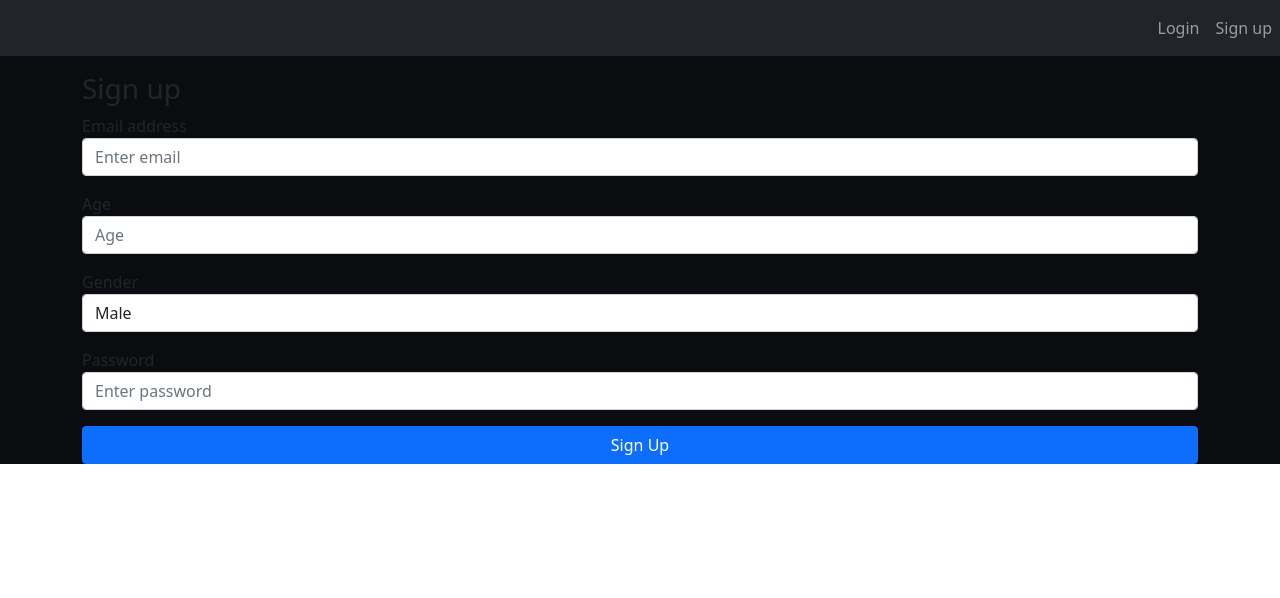
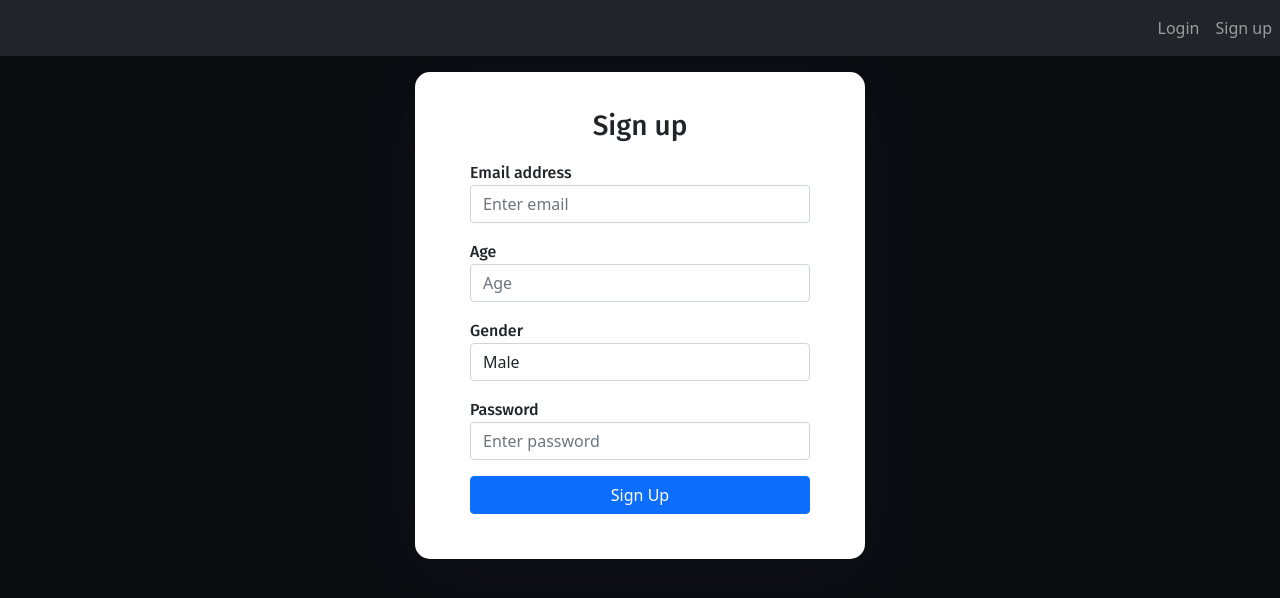
Before and after one commit to rohittuli5/Friendology, a React (Create React App) app in the folder frontend/: page /signup in a window 1280 px wide. Shown: the top 598 px of the page. Built offline with nearby package versions, Linux system fonts and the light colour scheme.

Commit message:
Login page updated

```diff
--- a/frontend/public/index.html
+++ b/frontend/public/index.html
@@ -30,7 +30,7 @@
     -->
     <title>React App</title>
   </head>
-  <body>
+  <body style="background-color:#0B0C10;">
     <noscript>You need to enable JavaScript to run this app.</noscript>
     <div id="root"></div>
     <!--
--- a/frontend/src/App.css
+++ b/frontend/src/App.css
@@ -1,3 +1,4 @@
+
 .App {
   text-align: center;
 }
--- a/frontend/src/App.js
+++ b/frontend/src/App.js
@@ -1,15 +1,16 @@
 import React from "react";
 import logo from "./logo.svg";
 import "./App.css";
-import {Routes,Route,Link} from "react-router-dom"
+import { BrowserRouter as Router, Routes, Route, Link } from 'react-router-dom'
 import AuthService from "./services/auth.service";
 import {useState, useEffect} from 'react';
-// import './quiz.css';
 import Login from "./Components/Login";
 import Signup from "./Components/Signup";
 import Home from "./Components/Home";
 import 'bootstrap/dist/css/bootstrap.min.css'
 import Friends from "./Components/Friends"
+import '../node_modules/bootstrap/dist/css/bootstrap.min.css'
+
 function App() {
   const [currentUser, setCurrentUser] = useState(undefined);
 
@@ -26,8 +27,8 @@
   }
 
 	return (
-    <div style={{backgroundColor:"#0B0C10", width:"100%", height:"100%"}}>
-      <div>
+    <div >
+      <div >
       <nav className="navbar navbar-expand navbar-dark bg-dark">
         <div className="navbar-nav mr-auto">
           {currentUser &&(
@@ -72,7 +73,8 @@
         )}
       </nav>
 
-      <div className="container mt-3">
+      <div className="auth-wrapper container mt-3">
+
         <Routes>
           <Route path="/home" element={<Home />} />
           {/* <Route path="/private" element={<Private />} /> */}
--- a/frontend/src/Components/Friends.js
+++ b/frontend/src/Components/Friends.js
@@ -164,7 +164,7 @@
 
   return (
     <div style={{backgroundColor: 'gray'}}>
-      <h1>Recomended Friends List</h1>
+      <h1 style={{color:'#ffffff'}}>Recomended Friends List</h1>
       <hr />
 <Tab.Container id="list-group-tabs-example"
 >
--- a/frontend/src/Components/Login.js
+++ b/frontend/src/Components/Login.js
@@ -1,7 +1,7 @@
 import React, { useState } from "react";
 import { useNavigate } from "react-router-dom";
 import AuthService from "../services/auth.service";
-
+import '../index.css'
 const Login = () => {
   const [email, setEmail] = useState("");
   const [password, setPassword] = useState("");
@@ -26,28 +26,15 @@
   };
 
   return (
-    <div>
+    <div className="auth-inner">
       <form onSubmit={handleLogin}>
         <h3>Login</h3>
-        {/* <input
-          type="text"
-          placeholder="email"
-          value={email}
-          onChange={(e) => setEmail(e.target.value)}
-        />
-        <input
-          type="password"
-          placeholder="password"
-          value={password}
-          onChange={(e) => setPassword(e.target.value)}
-        /> */}
         <div className="mb-3">
           <label>Email address</label>
           <input
             type="email"
             value={email}
                       onChange={(e) => setEmail(e.target.value)}
-
             className="form-control"
             placeholder="Enter email"
           />
@@ -69,7 +56,7 @@
         </div>
 
       </form>
-    </div>
+      </div>
   );
 };
 
--- a/frontend/src/Components/Signup.js
+++ b/frontend/src/Components/Signup.js
@@ -36,7 +36,7 @@
   };
 
   return (
-    <div>
+    <div className='auth-inner'>
       <form onSubmit={handleSignup}>
         <h3>Sign up</h3>
         <div className="mb-3">
@@ -84,7 +84,7 @@
           </button>
         </div>
       </form>
-    </div>
+      </div>
   );
 };
 
--- a/frontend/src/index.css
+++ b/frontend/src/index.css
@@ -1,4 +1,5 @@
-body {
+
+/* body {
   margin: 0;
   font-family: -apple-system, BlinkMacSystemFont, 'Segoe UI', 'Roboto', 'Oxygen',
     'Ubuntu', 'Cantarell', 'Fira Sans', 'Droid Sans', 'Helvetica Neue',
@@ -10,4 +11,91 @@
 code {
   font-family: source-code-pro, Menlo, Monaco, Consolas, 'Courier New',
     monospace;
+} */
+
+
+@import url('https://fonts.googleapis.com/css?family=Fira+Sans:400,500,600,700,800');
+
+* {
+  box-sizing: border-box;
 }
+
+body {
+  background: #0B0C10 !important;
+  min-height: 100vh;
+  display: flex;
+  font-weight: 400;
+  font-family: 'Fira Sans', sans-serif;
+}
+
+h1,
+h2,
+h3,
+h4,
+h5,
+h6,
+label,
+span {
+  font-weight: 500;
+  font-family: 'Fira Sans', sans-serif;
+}
+
+body,
+html,
+.App,
+#root,
+.auth-wrapper {
+  width: 100%;
+  height: 100%;
+}
+
+.navbar-light {
+  background-color: #ffffff;
+  box-shadow: 0px 14px 80px rgba(34, 35, 58, 0.2);
+}
+
+.auth-wrapper {
+  display: flex;
+  justify-content: center;
+  flex-direction: column;
+  text-align: left;
+}
+
+.auth-inner {
+  width: 450px;
+  margin: auto;
+  background: #ffffff;
+  box-shadow: 0px 14px 80px rgba(34, 35, 58, 0.2);
+  padding: 40px 55px 45px 55px;
+  border-radius: 15px;
+  transition: all .3s;
+}
+
+.auth-wrapper .form-control:focus {
+  border-color: #167bff;
+  box-shadow: none;
+}
+
+.auth-wrapper h3 {
+  text-align: center;
+  margin: 0;
+  line-height: 1;
+  padding-bottom: 20px;
+}
+
+.custom-control-label {
+  font-weight: 400;
+}
+
+.forgot-password,
+.forgot-password a {
+  text-align: right;
+  font-size: 13px;
+  padding-top: 10px;
+  color: #7f7d7d;
+  margin: 0;
+}
+
+.forgot-password a {
+  color: #167bff;
+}
--- a/frontend/src/services/auth.service.js
+++ b/frontend/src/services/auth.service.js
@@ -13,7 +13,7 @@
                               localStorage.setItem("email", email);
 
 
-      // return response.data;
+      return response.data;
     });
 };
 
```
